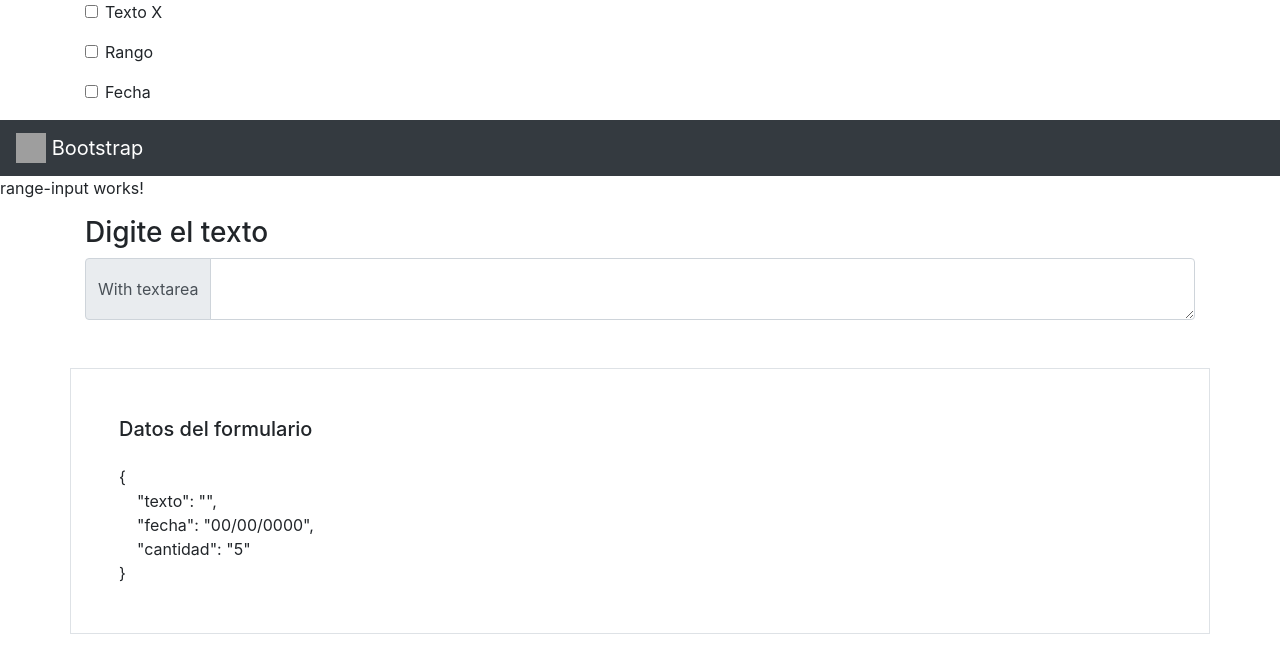
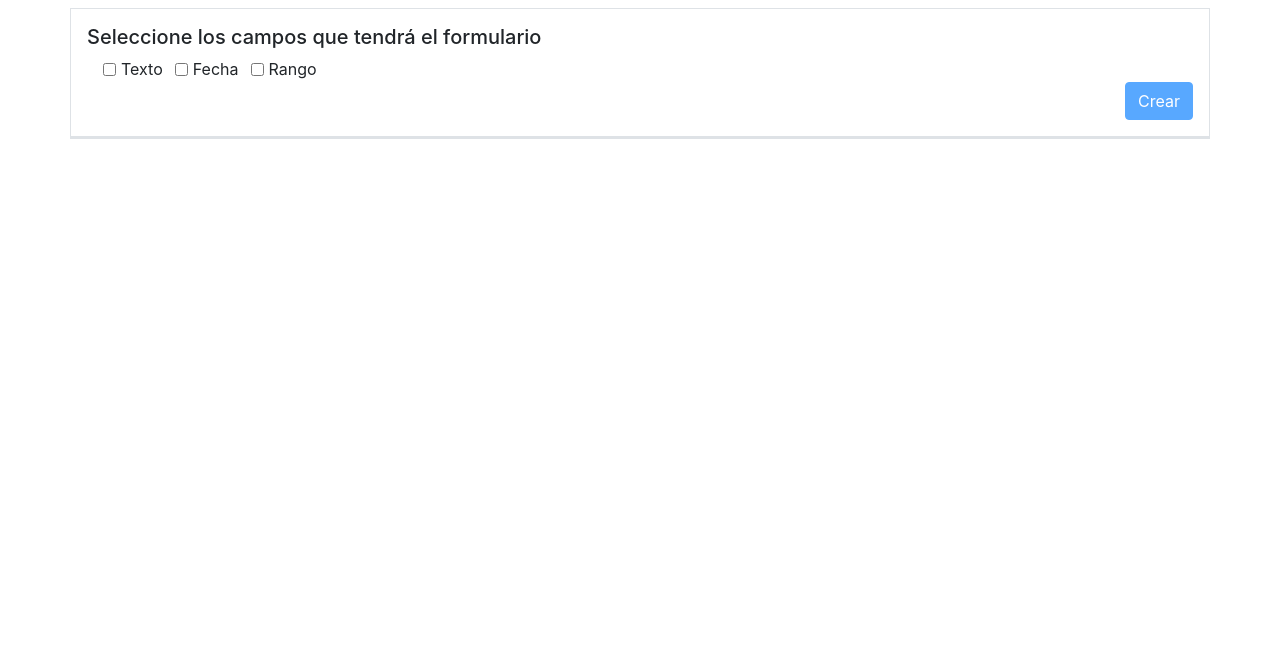
Before and after one commit to CriMartinezD/prueba-tecnica, an Angular app: page / in a window 1280 px wide. Shown: the top 672 px of the page. Built offline with nearby package versions, Linux system fonts and the light colour scheme; grey boxes are pictures that could not be loaded.

Commit message:
lógica de navegación

```diff
--- a/src/app/Components/date-input/date-input.component.html
+++ b/src/app/Components/date-input/date-input.component.html
@@ -1,8 +1,2 @@
 
-<!-- Image and text -->
-<nav class="navbar navbar-dark bg-dark">
-    <a class="navbar-brand" href="#">
-      <img src="https://getbootstrap.com/docs/4.5/assets/brand/bootstrap-solid.svg" width="30" height="30" class="d-inline-block align-top" alt="" loading="lazy">
-      Bootstrap
-    </a>
-  </nav>
+<h3>date works</h3>
--- a/src/app/Components/filter/filter.component.html
+++ b/src/app/Components/filter/filter.component.html
@@ -1,14 +1,18 @@
-<div class="container">
-    <div class="form-group form-check">
-        <input type="checkbox" class="form-check-input" id="exampleCheck1" (click)="modelChanged($event)">
-        <label class="form-check-label" for="exampleCheck1">Texto X</label>
+<div class="container border p-3 mt-2">
+    <h5>Seleccione los campos que tendrá el formulario</h5>
+    <div class="form-check form-check-inline pl-3">
+        <input class="form-check-input" type="checkbox" id="inlineCheckbox1" [(ngModel)]="textSectionFlag" [disabled]="textDisabled">
+        <label class="form-check-label" for="inlineCheckbox1">Texto</label>
     </div>
-    <div class="form-group form-check">
-        <input type="checkbox" class="form-check-input" id="exampleCheck2">
-        <label class="form-check-label" for="exampleCheck2">Rango</label>
+    <div class="form-check form-check-inline">
+        <input class="form-check-input" type="checkbox" id="inlineCheckbox2" [(ngModel)]="dateSectionFlag" [disabled]="dateDisabled">
+        <label class="form-check-label" for="inlineCheckbox2">Fecha</label>
     </div>
-    <div class="form-group form-check">
-        <input type="checkbox" class="form-check-input" id="exampleCheck3">
-        <label class="form-check-label" for="exampleCheck3">Fecha</label>
+    <div class="form-check form-check-inline">
+        <input class="form-check-input" type="checkbox" id="inlineCheckbox3" [(ngModel)]="rangeSectionFlag" [disabled]="rangeDisabled">
+        <label class="form-check-label" for="inlineCheckbox3">Rango</label>
+    </div>
+    <div class="nav justify-content-end">
+        <button *ngIf="createVisible" type="button" class="btn btn-primary" (click)="createForm()" [disabled]="!(rangeSectionFlag || dateSectionFlag || textSectionFlag)">Crear</button>
     </div>
 </div>
--- a/src/app/Components/filter/filter.component.ts
+++ b/src/app/Components/filter/filter.component.ts
@@ -1,4 +1,5 @@
-import { Component, OnInit } from '@angular/core';
+import { Component, OnInit, Output,EventEmitter, Input } from '@angular/core';
+
 
 @Component({
   selector: 'app-filter',
@@ -6,13 +7,32 @@ import { Component, OnInit } from '@angular/core';
   styleUrls: ['./filter.component.css']
 })
 export class FilterComponent implements OnInit {
+  @Output() sectionFlags = new EventEmitter<Object>();
+  private createVisible:boolean=true;
+  private textSectionFlag:boolean=false;
+  private dateSectionFlag:boolean=false;
+  private rangeSectionFlag:boolean=false;
+
+  private textDisabled:boolean=false;
+  private dateDisabled:boolean=false;
+  private rangeDisabled:boolean=false;
 
   constructor() { }
 
   ngOnInit() {
   }
-  modelChanged(event){
-    console.log(event)
+  createForm(){
+    this.textDisabled = true;
+    this.dateDisabled = true;
+    this.rangeDisabled = true;
+    let sections={
+      textSectionFlag:this.textSectionFlag,
+      dateSectionFlag:this.dateSectionFlag,
+      rangeSectionFlag:this.rangeSectionFlag
+    }
+    this.createVisible=false;
+    this.sectionFlags.emit(sections)
+
   }
 
 }
--- a/src/app/Pages/home/home.component.html
+++ b/src/app/Pages/home/home.component.html
@@ -1,7 +1,14 @@
-<app-filter></app-filter>
 
-<app-date-input></app-date-input>
-<app-range-input></app-range-input>
-<app-text-input></app-text-input>
+    <app-filter (sectionFlags)="getSectionsFlags($event)" ></app-filter>
+    <div class="container border">
 
-<app-data-output></app-data-output>
+    <app-text-input *ngIf="textSectionFlag"></app-text-input>
+    <app-date-input *ngIf="dateSectionFlag"></app-date-input>
+    <app-range-input *ngIf="rangeSectionFlag"></app-range-input>
+
+    <div class="nav justify-content-end" *ngIf="sendVisible">
+        <button type="button" class="btn btn-primary" (click)="sendForm()">Enviar</button>
+    </div>
+
+    <app-data-output *ngIf="dataSectionFlag"></app-data-output>
+</div>
--- a/src/app/Pages/home/home.component.ts
+++ b/src/app/Pages/home/home.component.ts
@@ -6,10 +6,29 @@ import { Component, OnInit } from '@angular/core';
   styleUrls: ['./home.component.css']
 })
 export class HomeComponent implements OnInit {
-
+  private textSectionFlag:boolean=false;
+  private dateSectionFlag:boolean=false;
+  private rangeSectionFlag:boolean=false;
+  private sendVisible:boolean=false;
+  private createVisible:boolean=true;
+  private dataSectionFlag:boolean=false;
   constructor() { }
 
   ngOnInit() {
   }
+  getSectionsFlags(sectionsFlags){
+    this.textSectionFlag=sectionsFlags.textSectionFlag;
+    this.dateSectionFlag=sectionsFlags.dateSectionFlag;
+    this.rangeSectionFlag=sectionsFlags.rangeSectionFlag;
+
+    this.sendVisible=true;
+  }
+  sendForm(){
+    this.textSectionFlag=false;
+    this.dateSectionFlag=false;
+    this.rangeSectionFlag=false;
+    this.dataSectionFlag=true;
+    this.sendVisible=false;
+  }
 
 }
```
